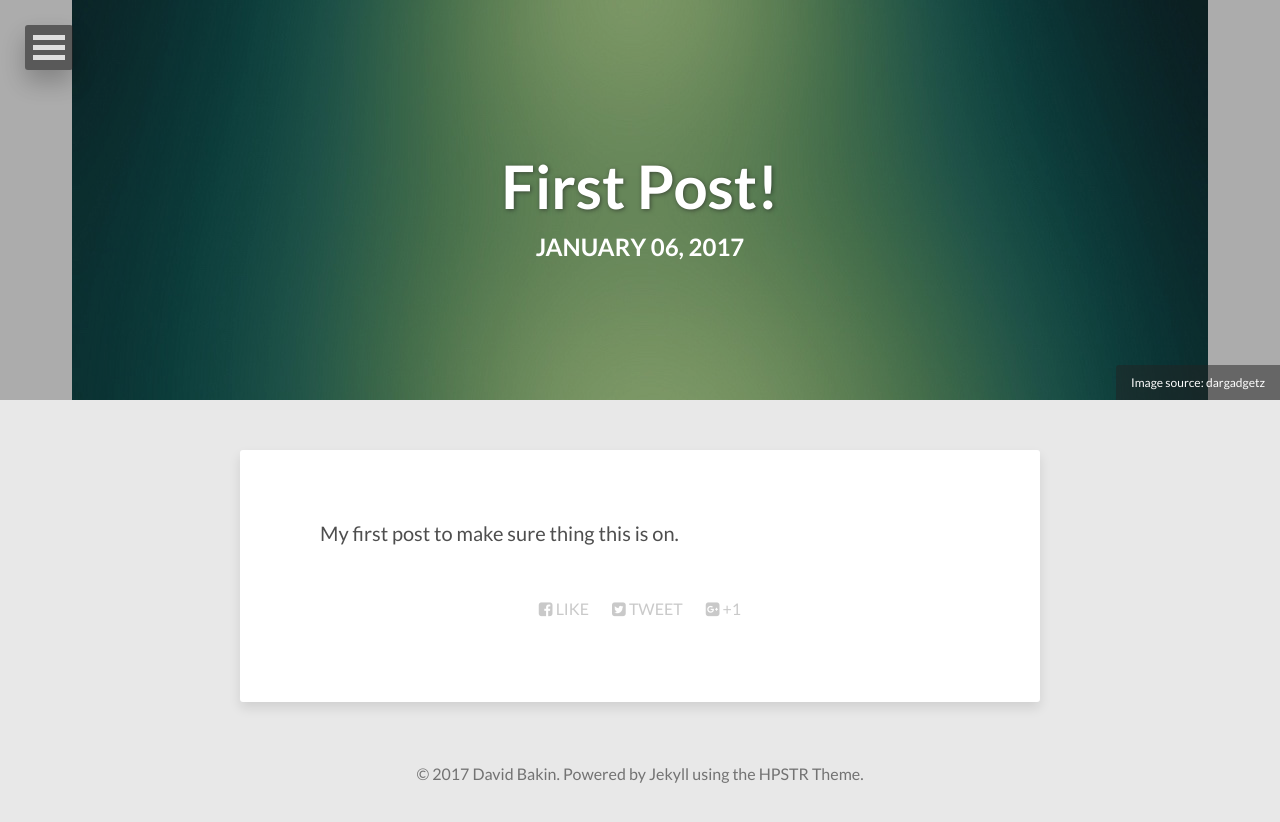
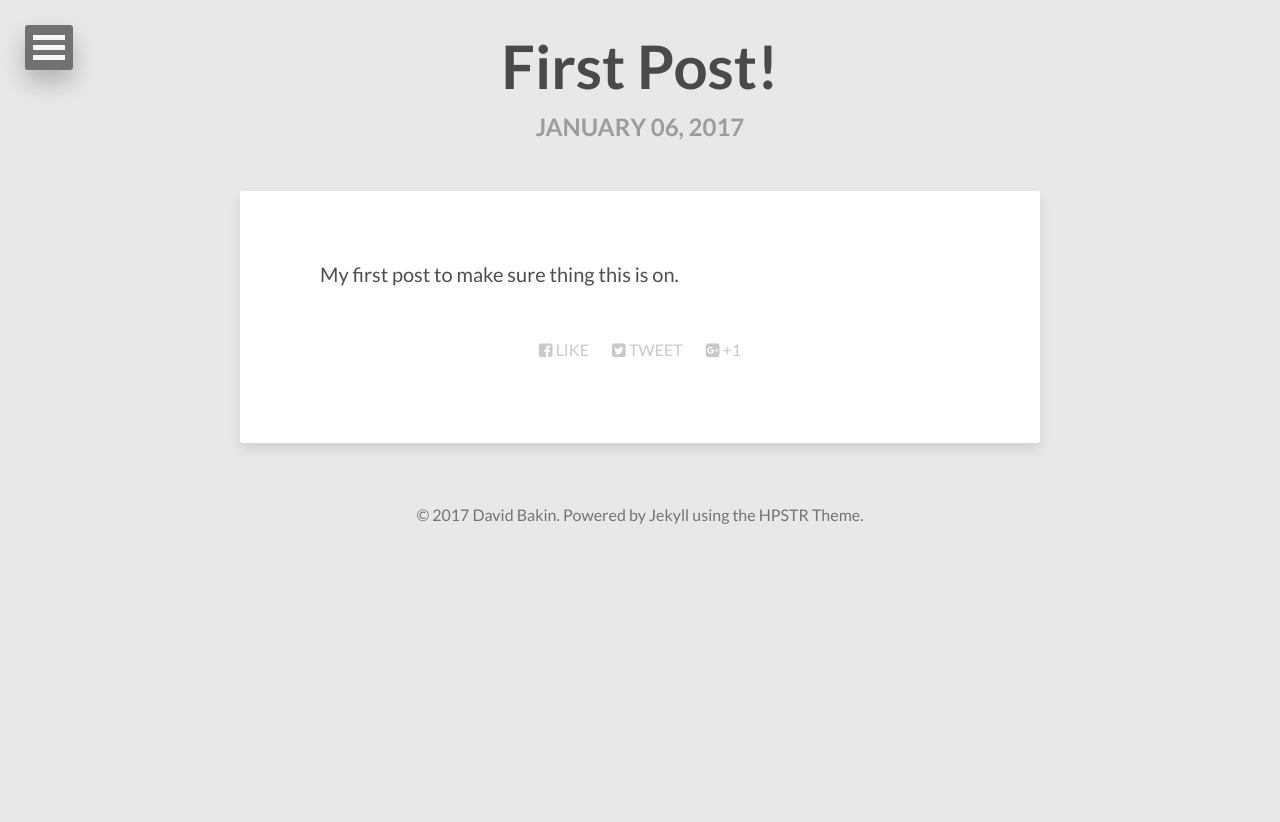
Before and after one commit to bakinbits/bakinbits.github.io, a Jekyll site: the page built from _posts/2017-01-06-first-post.md, in a window 1280 px wide. Shown: the top 822 px of the page. Built offline with Jekyll 4.4.1, drawn with Linux system fonts in a browser that asks for light colours; nearby versions of some CDN libraries; some of the changed lines change nothing that is shown.

Commit message:
first post

```diff
--- a/_posts/2017-01-06-first-post.md
+++ b/_posts/2017-01-06-first-post.md
@@ -4,9 +4,9 @@ title: First Post!
 description: "Making sure this thing is on..."
 tags: []
 image:
-  feature: abstract-10.jpg
-  credit: dargadgetz
-  creditlink: http://www.dargadgetz.com/ios-7-abstract-wallpaper-pack-for-iphone-5-and-ipod-touch-retina/
+  #feature: abstract-10.jpg
+  #credit: dargadgetz
+  #creditlink: http://www.dargadgetz.com/ios-7-abstract-wallpaper-pack-for-iphone-5-and-ipod-touch-retina/
 ---
 
 My first post to make sure thing this is on.
```
